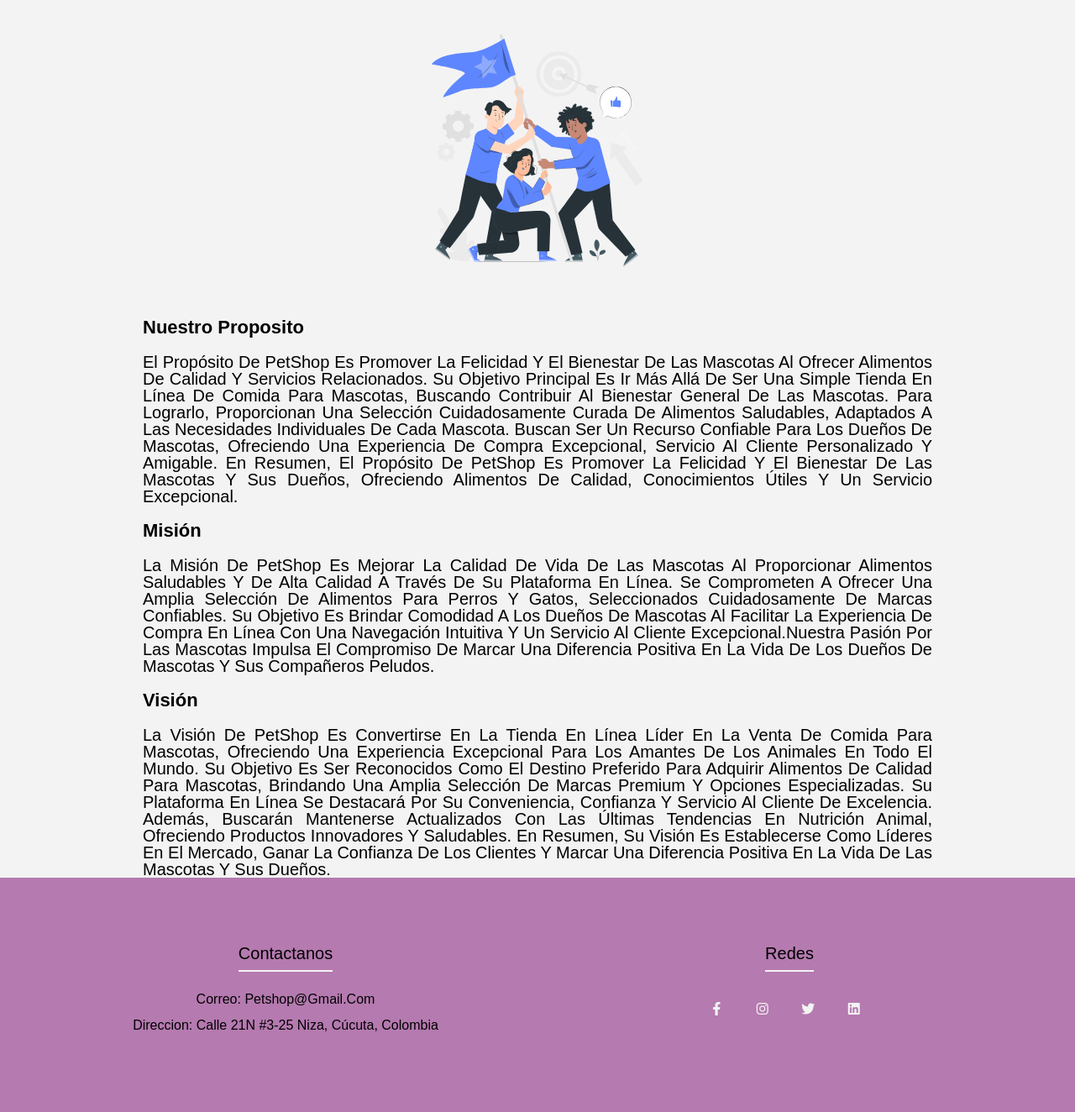
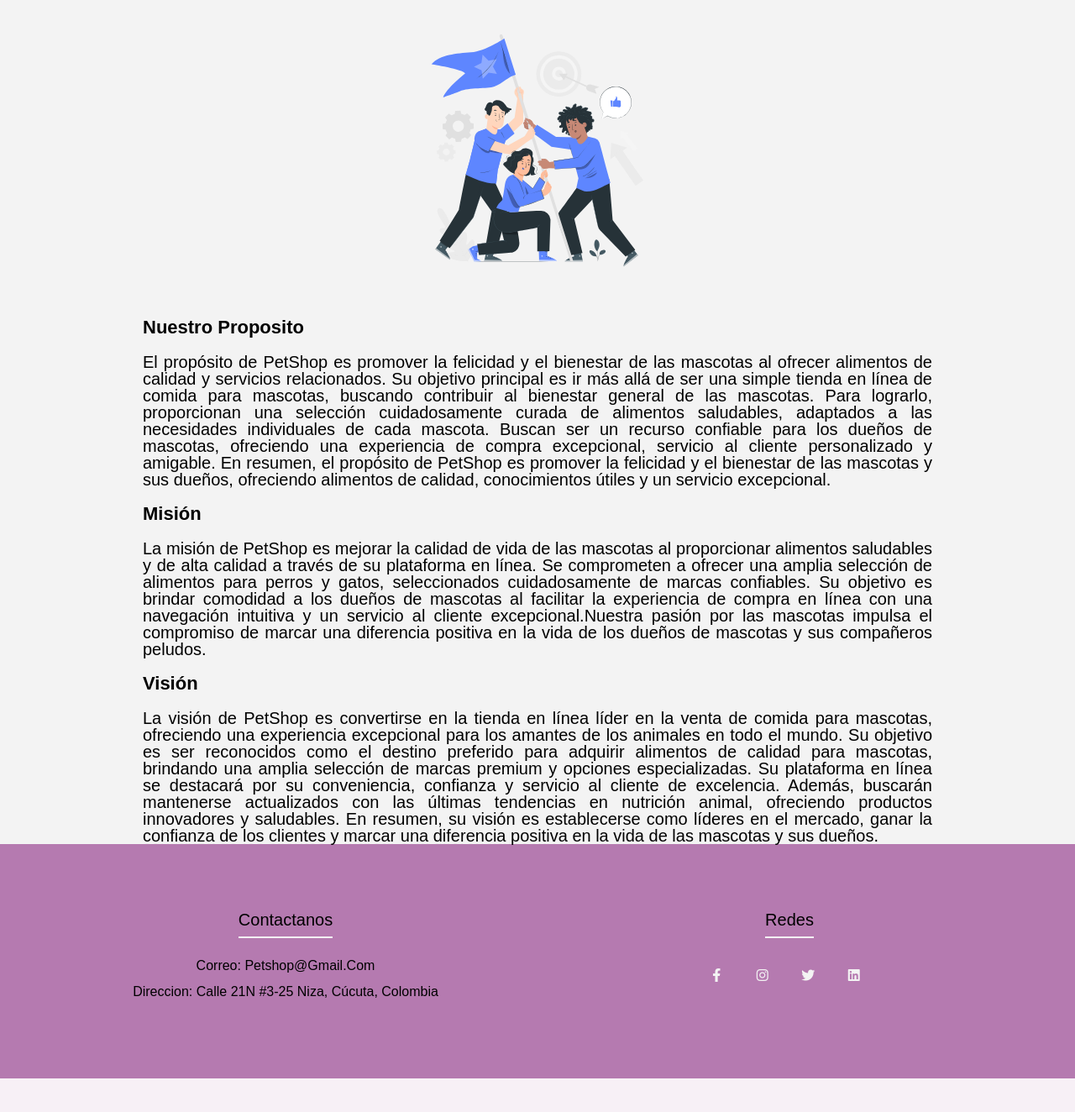
Before and after one commit to juancamilo080253/Petshop, a Spring Boot app: page /nosotros in a window 1280 px wide. Shown: the part 114-1438 px from the top of the page at 84% size. After the commit the page ends 1398 px from the top, so only its background shows below. Run offline with Spring Boot 4, Linux system fonts and the light colour scheme.

Commit message:
cambio de letra a minuscula en la pestaña de nosotros

```diff
--- a/src/main/resources/static/css/nosotros.css
+++ b/src/main/resources/static/css/nosotros.css
@@ -15,6 +15,10 @@
     display: block;
     width: 300px;
 
+}
+
+p {
+  text-transform: none;
 }
 
 h2{
@@ -42,11 +46,6 @@
   padding: 0;
   box-sizing: border-box;
   list-style: none;
-}
-
-body{
-  font-family: sans-serif;
-  text-transform: capitalize;
 }
 
 .container{
```
